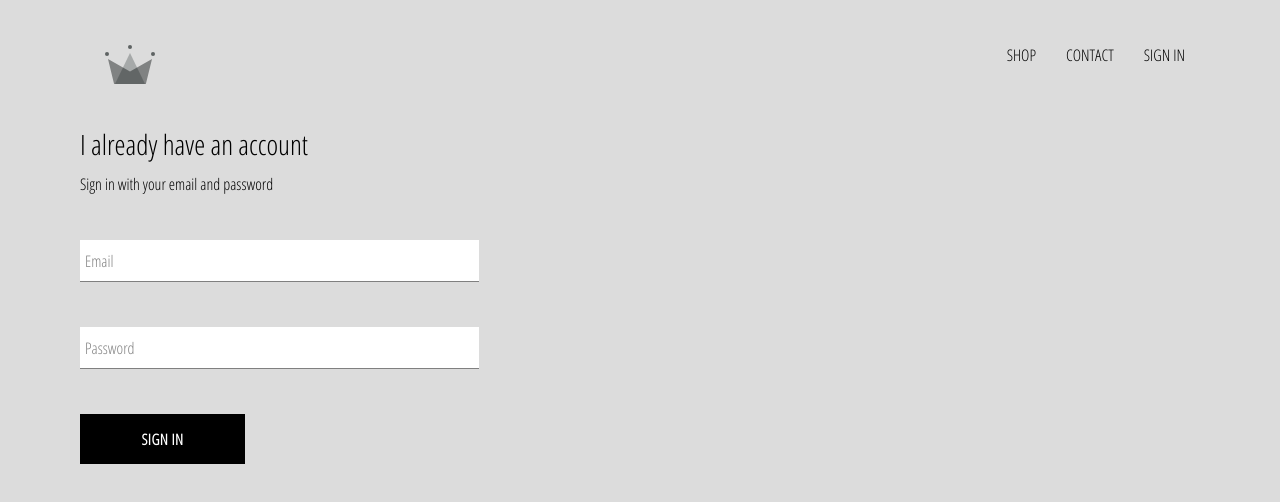
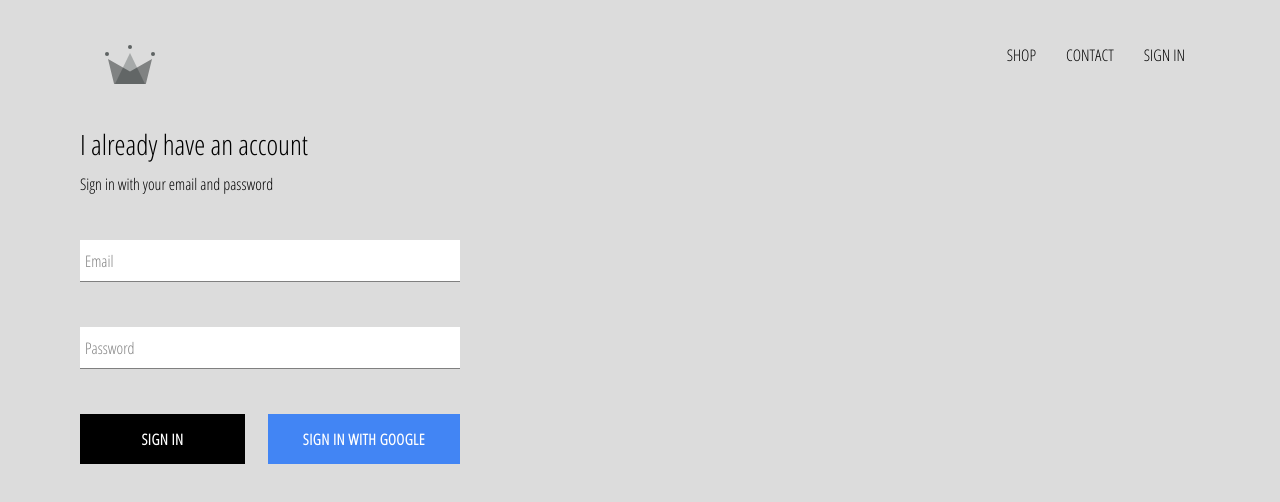
Before and after one commit to timbergus/grwn-clothing, a React (Create React App) app: page /access in a window 1280 px wide. Shown: the top 502 px of the page. Built offline with nearby package versions, Linux system fonts and the light colour scheme; no server answers.

Commit message:
Integrate signin into application.

```diff
--- a/package.json
+++ b/package.json
@@ -12,6 +12,7 @@
     "@types/react-dom": "^16.9.10",
     "@types/react-router-dom": "^5.1.7",
     "@types/styled-components": "^5.1.7",
+    "firebase": "^8.2.4",
     "node-sass": "^4.14.1",
     "react": "^17.0.1",
     "react-dom": "^17.0.1",
--- a/src/components/app/app.tsx
+++ b/src/components/app/app.tsx
@@ -1,6 +1,9 @@
 import './app.scss';
 
+import { useEffect, useState } from 'react';
 import { Route } from 'react-router-dom';
+
+import { auth } from '../../firebase/firebase.utils';
 
 import Home from '../../pages/home/home';
 import Shop from '../../pages/shop/shop';
@@ -8,12 +11,23 @@ import Contact from '../../pages/contact/contact';
 import Access from '../../pages/access/access';
 import Header from '../header/header';
 
-export const App = () => (
+export const App = () => {
+  const [currentUser, setCurrentUser] = useState<any>(null);
+
+  useEffect(() => {
+    return auth.onAuthStateChanged(user => {
+      console.log(user);
+      setCurrentUser(user);
+    });
+  }, []);
+
+  return (
     <>
-    <Header />
+      <Header currentUser={currentUser} />
       <Route exact path="/" component={Home} />
       <Route path="/shop" component={Shop} />
       <Route path="/contact" component={Contact} />
       <Route path="/access" component={Access} />
     </>
   );
+};
--- a/src/components/custom-button/custom-button.scss
+++ b/src/components/custom-button/custom-button.scss
@@ -19,4 +19,14 @@
     color: black;
     border: 1px solid black;
   }
+
+  &.google-sign-in {
+    background-color: #4285f4;
+    color: white;
+
+    &:hover {
+      background-color: #357ae8;
+      border: none;
+    }
+  }
 }
--- a/src/components/custom-button/custom-button.tsx
+++ b/src/components/custom-button/custom-button.tsx
@@ -2,8 +2,15 @@ import './custom-button.scss';
 
 import { FC } from 'react';
 
-const CustomButton: FC<CustomButtonProps> = ({ children, onClick }) => (
-  <button className="custom-button" onClick={onClick}>
+const CustomButton: FC<CustomButtonProps> = ({
+  children,
+  onClick,
+  isGoogleSignIn,
+}) => (
+  <button
+    className={`${isGoogleSignIn ? 'google-sign-in' : ''} custom-button`}
+    onClick={onClick}
+  >
     {children}
   </button>
 );
--- a/src/components/custom-button/types.d.ts
+++ b/src/components/custom-button/types.d.ts
@@ -1,4 +1,5 @@
 interface CustomButtonProps {
   children?: string;
   onClick: (event: MouseEvent<HTMLButtonElement, MouseEvent>) => void;
+  isGoogleSignIn?: boolean;
 }
--- a/src/components/header/header.scss
+++ b/src/components/header/header.scss
@@ -22,6 +22,7 @@
       padding: 10px 15px;
       text-decoration: none;
       color: black;
+      cursor: pointer;
 
       &:hover {
         color: cadetblue;
--- a/src/components/header/header.tsx
+++ b/src/components/header/header.tsx
@@ -1,10 +1,14 @@
 import './header.scss';
 
+import { FC } from 'react';
 import { Link } from 'react-router-dom';
 
+import { auth } from '../../firebase/firebase.utils';
 import { ReactComponent as Logo } from '../../assets/icons/crown.svg';
 
-const Header = () => (
+const Header: FC<HeaderProps> = ({ currentUser }) => {
+  const handleSignOut = () => auth.signOut();
+  return (
     <div className="header">
       <Link className="logo-container" to="/">
         <Logo className="logo" />
@@ -16,11 +20,18 @@ const Header = () => (
         <Link className="option" to="/contact">
           CONTACT
         </Link>
+        {currentUser ? (
+          <div className="option" onClick={handleSignOut}>
+            SIGN OUT
+          </div>
+        ) : (
           <Link className="option" to="/access">
             SIGN IN
           </Link>
+        )}
       </div>
     </div>
   );
+};
 
 export default Header;
--- /dev/null
+++ b/src/components/header/types.d.ts
@@ -0,0 +1,3 @@
+interface HeaderProps {
+  currentUser: any;
+}
--- a/src/components/sign-in/sign-in.scss
+++ b/src/components/sign-in/sign-in.scss
@@ -1,5 +1,5 @@
 .sign-in {
-  width: 30vw;
+  width: 380px;
   display: flex;
   flex-direction: column;
 
@@ -7,4 +7,9 @@
     font-size: 28px;
     margin: 10px 0;
   }
+
+  .button {
+    display: flex;
+    justify-content: space-between;
+  }
 }
--- a/src/components/sign-in/sign-in.tsx
+++ b/src/components/sign-in/sign-in.tsx
@@ -4,6 +4,8 @@ import { FormEvent, useState } from 'react';
 
 import FormInput from '../form-input/form-input';
 import CustomButton from '../custom-button/custom-button';
+
+import { signInWithGoogle } from '../../firebase/firebase.utils';
 
 const SignIn = () => {
   const [formData, setFormData] = useState({ email: '', password: '' });
@@ -41,7 +43,12 @@ const SignIn = () => {
           onChange={handleChange}
           label="Password"
         />
-        <CustomButton onClick={handleSubmit}>Sign In</CustomButton>
+        <div className="button">
+          <CustomButton onClick={handleSubmit}>Sign In</CustomButton>
+          <CustomButton onClick={signInWithGoogle} isGoogleSignIn>
+            Sign In With Google
+          </CustomButton>
+        </div>
       </form>
     </div>
   );
--- /dev/null
+++ b/src/firebase/firebase.utils.ts
@@ -0,0 +1,27 @@
+import firebase from 'firebase/app';
+
+import 'firebase/auth';
+import 'firebase/firestore';
+
+const firebaseConfig = {
+  apiKey: 'AIzaSyAKoKJCdrSAoJQD0anADD2lytq2X3uLWV0',
+  authDomain: 'grwn-clothing.firebaseapp.com',
+  projectId: 'grwn-clothing',
+  storageBucket: 'grwn-clothing.appspot.com',
+  messagingSenderId: '588836122248',
+  appId: '1:588836122248:web:2b82121da5bd2b92ccf93d',
+};
+
+firebase.initializeApp(firebaseConfig);
+
+export const auth = firebase.auth();
+export const firestore = firebase.firestore();
+
+const provider = new firebase.auth.GoogleAuthProvider();
+provider.setCustomParameters({ prompt: 'select_account' });
+
+export const signInWithGoogle = () => auth.signInWithPopup(provider);
+
+signInWithGoogle();
+
+export default firebase;
--- a/src/index.scss
+++ b/src/index.scss
@@ -4,3 +4,7 @@ body {
   font-family: 'Open Sans Condensed', sans-serif;
   background-color: gainsboro;
 }
+
+* {
+  box-sizing: border-box;
+}
```
Also changed, not shown: 1 other file (tests, documents, lock files or other folders). Lines whose indentation alone changed are shown as unchanged.
